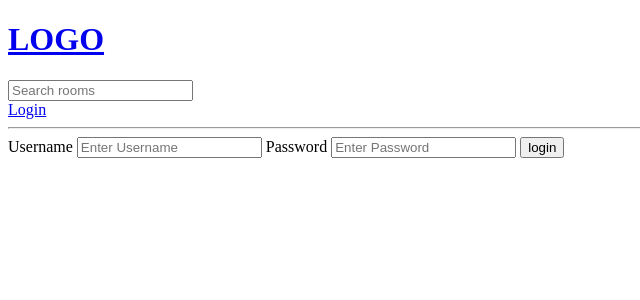
After one commit to Michael-Kamau/Django-studyBuddy, a Django app: page /login/ in a window 1280 px wide. The commit adds this page. Shown: the top 300 px of the page, without its empty margins (0-640 px from the left). Run offline with Django 3.2, Linux system fonts and the light colour scheme.

Commit message:
Login user, display login errors, logout user

```diff
--- /dev/null
+++ b/base/templates/base/login_register.html
@@ -0,0 +1,17 @@
+{% extends 'main.html' %}
+
+{% block content %}
+<div>
+    <form action="" method="POST">
+        {% csrf_token %}
+        <label for="username">Username</label>
+        <input type="text" value="" name="username" placeholder="Enter Username"/>
+
+        <label for="username">Password</label>
+        <input type="password" value="" name="password" placeholder="Enter Password"/>
+
+        <input type="submit" value="login"/>
+
+    </form>
+</div>
+{% endblock content %}}
--- a/base/urls.py
+++ b/base/urls.py
@@ -2,6 +2,9 @@ from django.urls import path
 from . import views
 
 urlpatterns = [
+    path('login/', views.loginPage, name='login'),
+    path('logout/', views.logoutUser, name='logout'),
+
     path('',views.home, name='home'),
     path ('room/<str:pk>/', views.room, name='room'),
     path ('create-room/', views.createRoom, name='create-room'),
--- a/base/views.py
+++ b/base/views.py
@@ -1,5 +1,8 @@
 from django.shortcuts import render, redirect
+from django.contrib import messages
 from django.db.models import Q
+from django.contrib.auth.models import User
+from django.contrib.auth import authenticate, login, logout
 from django.http import HttpResponse
 from .forms import RoomForm
 
@@ -11,6 +14,33 @@ from .models import Room, Topic
 #     {'id':2, 'name':'Another of the best tutorials'},
 #     {'id':3, 'name':'Never give up Mot'}
 # ]
+def loginPage(request):
+
+    if request.method == 'POST':
+        username = request.POST.get('username')
+        password = request.POST.get('password')
+
+        try:
+            user = User.objects.get(username=username)
+
+        except:
+            messages.error(request, 'User does not exist')
+
+        user = authenticate(request, username = username, password = password)
+
+        if user is not None:
+            login(request, user)
+            return redirect('home')
+        else:
+            messages.error(request, 'Username os password does not exist')
+
+    context = {}
+    return render(request, 'base/login_register.html',context)
+
+def logoutUser(request):
+    logout(request)
+    return redirect('home')
+
 
 def home(request):
 
--- a/templates/main.html
+++ b/templates/main.html
@@ -8,6 +8,13 @@
 </head>
 <body>
     {%include 'navbar.html' %}
+    {% if messages %}
+       <ul class="messages">
+           {% for message in messages %}
+           <li>{{ message }}</li>
+           {% endfor %}
+       </ul>
+    {% endif %}
 
     {% block content %}
 
--- a/templates/navbar.html
+++ b/templates/navbar.html
@@ -4,4 +4,9 @@
 <form action="{% url 'home' %}" method="GET">
     <input type="text" name='q' placeholder="Search rooms"/>
 </form>
+{% if request.user.is_authenticated %}
+<a href="{% url 'logout' %}" method="POST"">Logout</a>
+{% else %}
+<a href="{% url 'login' %}">Login</a>
+{% endif %}
 <hr>
```
Also changed, not shown: db.sqlite3.
